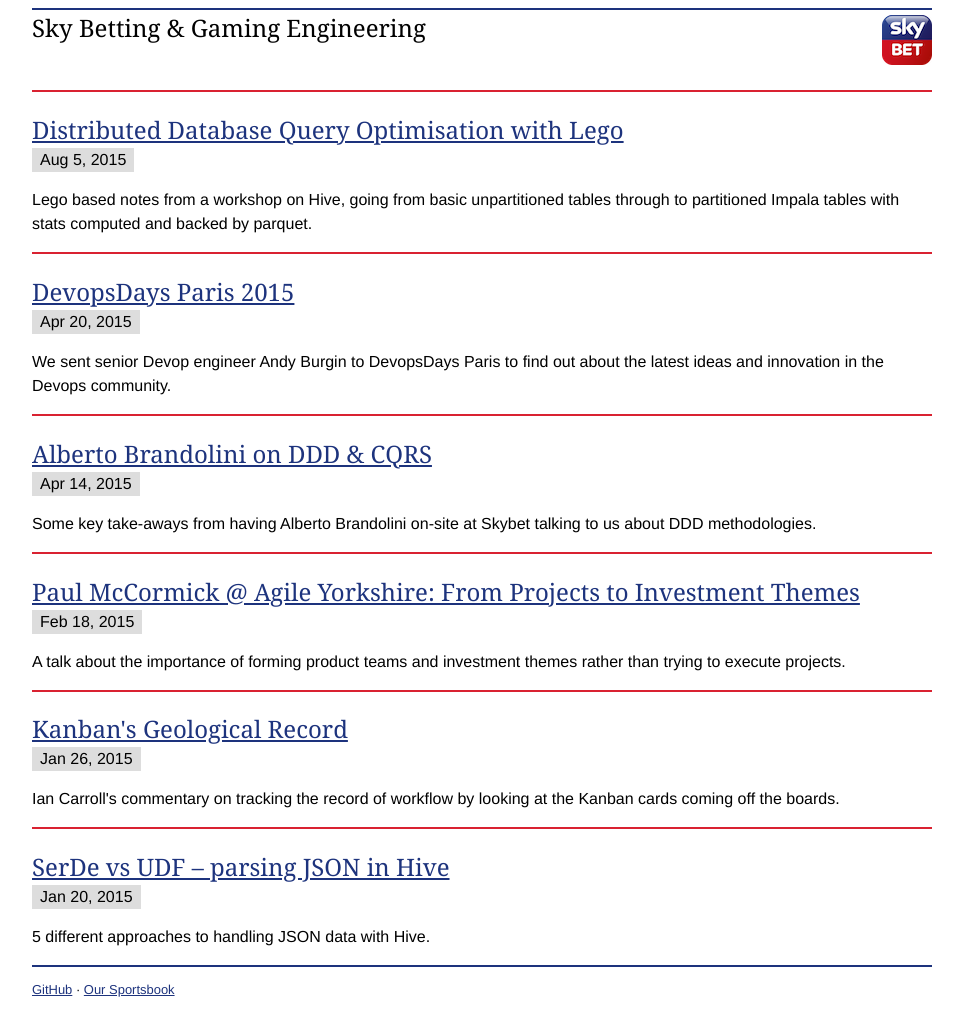
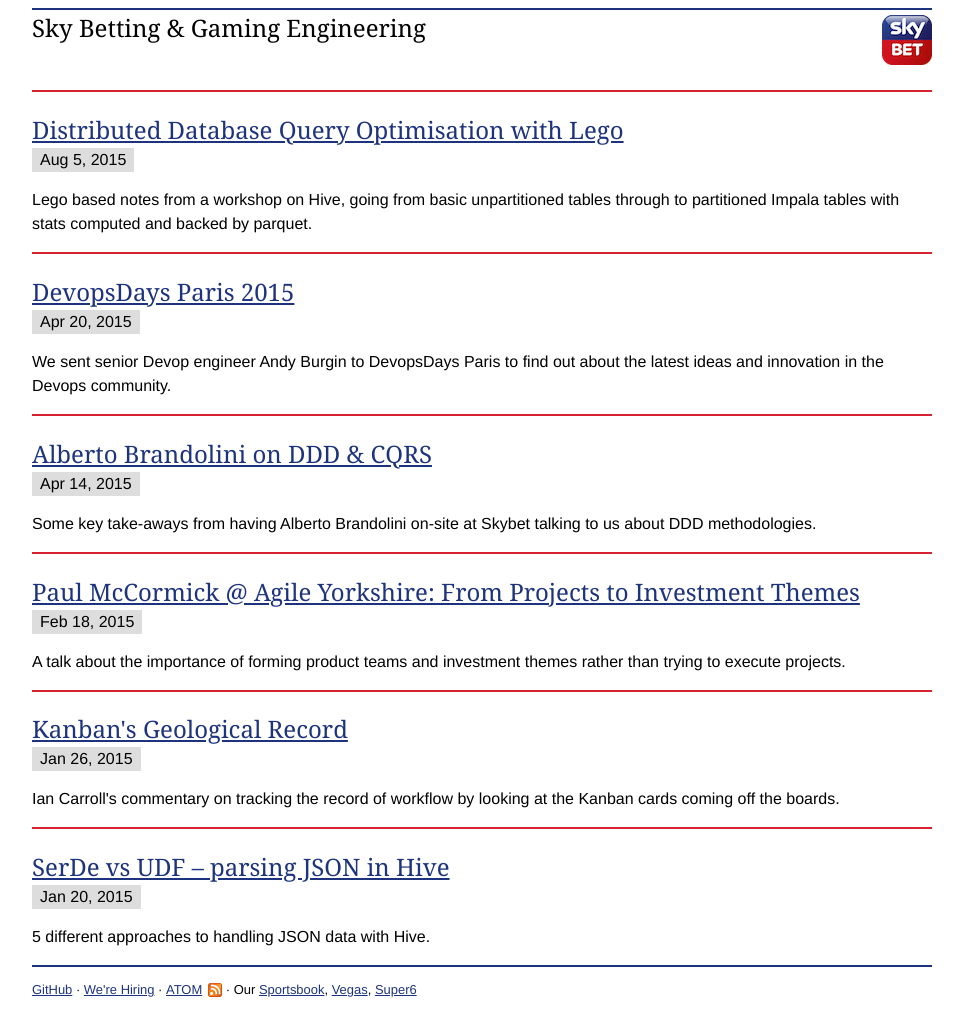
Before and after one commit to skybet/skybet.github.io, a Jekyll site: the page built from index.html, in a window 1280 px wide. Shown: the whole page, without its empty margins (158-1121 px from the left). Built offline with Jekyll 4.4.1, drawn with Linux system fonts in a browser that asks for light colours.

Commit message:
Updated links in footer

```diff
--- a/_includes/footer.html
+++ b/_includes/footer.html
@@ -1,6 +1,8 @@
 <footer>
  <p>
   <a href="https://github.com/skybet">GitHub</a> ·
-  <a href="https://www.skybet.com">Our Sportsbook</a>
+  <a href="http://www.skybet.com/cms/job-board.shtm">We're Hiring</a> ·
+  <a href="/feed.xml" class=feed>ATOM</a> ·
+  Our <a href="https://www.skybet.com">Sportsbook</a>, <a href="https://www.skyvegas.com">Vegas</a>, <a href="https://super6.skysports.com/">Super6</a>
  </p>
 </footer>
```
